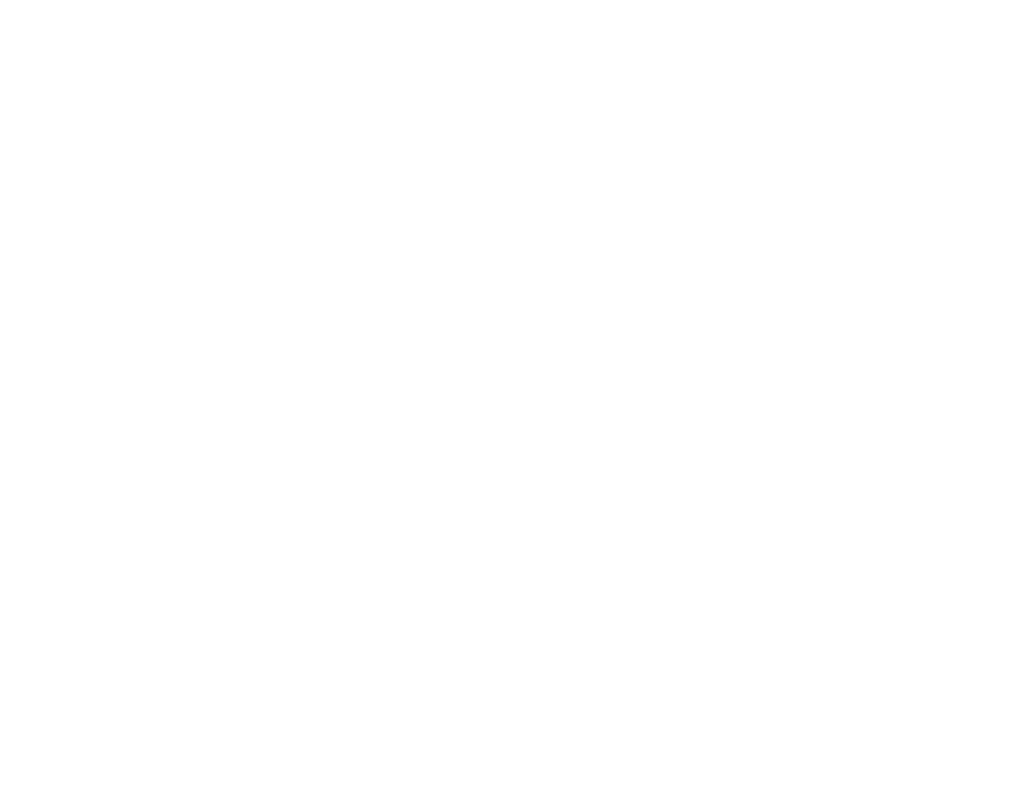
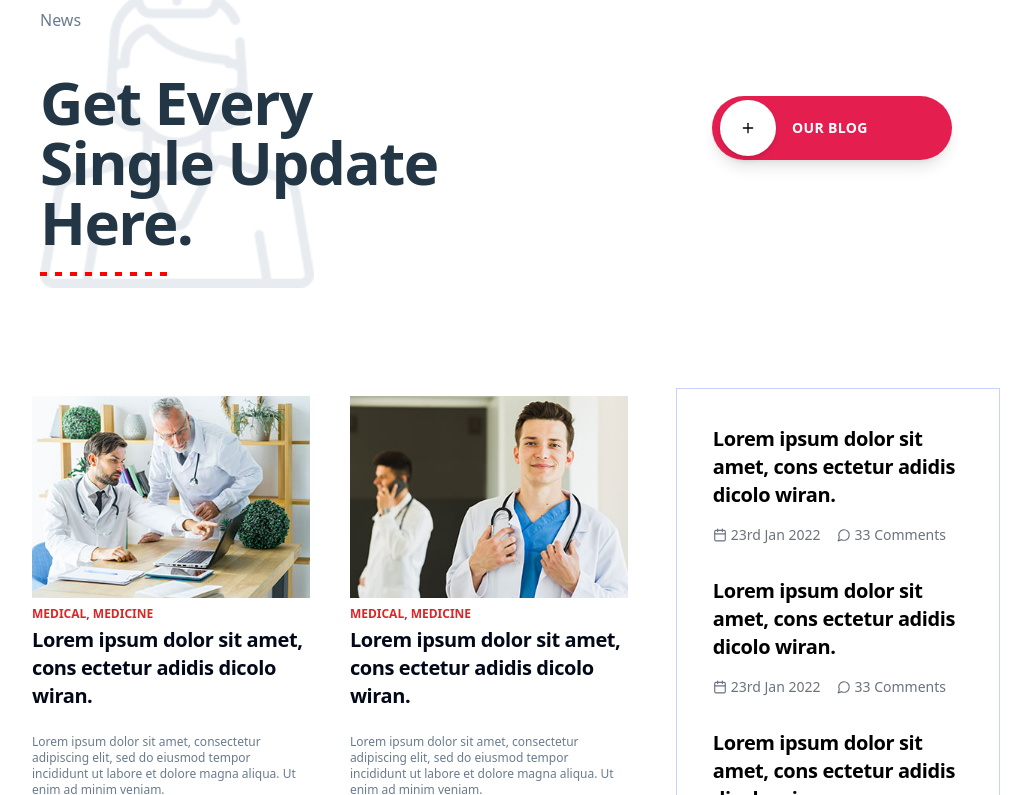
Before and after one commit to shokhsanam18/mediDove, a React (Vite) app: page / in a window 1280 px wide. Shown: the part 1185-1980 px from the top of the page, without its empty margins (144-1175 px from the left). Before the commit the page ends 1073 px from the top, so only its background shows below. Built offline with nearby package versions, Linux system fonts and the light colour scheme.

Commit message:
feat:news added

```diff
--- a/src/pages/Index/Index.jsx
+++ b/src/pages/Index/Index.jsx
@@ -1,9 +1,11 @@
 import React from "react";
 import { Departments } from "./Departments";
+import CombinedPage from "./News";
 
 export const Index = () => {
 
   return <>
   <Departments></Departments>
+  <CombinedPage></CombinedPage>
   </>;
 };
--- /dev/null
+++ b/src/pages/Index/News.jsx
@@ -0,0 +1,140 @@
+import Typography from "@/components/ui/Typography";
+import { Button } from "@/components/ui/button";
+import { Plus, Calendar, MessageCircle, Phone } from "lucide-react";
+import { Link } from "react-router-dom";
+import {
+  Card,
+  CardHeader,
+  CardTitle,
+  CardContent,
+  CardDescription,
+} from "@/components/ui/card";
+
+const NewsAppointment = () => {
+  return (
+    <div className="md:px-40 md:py-20">
+      <div className="flex items-center justify-between md:flex-row flex-col">
+        <div
+          className="h-[40vh] md:w-1/2 bg-contain bg-no-repeat sm:w-full"
+          style={{ backgroundImage: "url('/img/bgnurse.png')" }}
+        >
+          <Typography variant="p" className="py-10">
+            News
+          </Typography>
+          <Typography
+            variant="h2"
+            className="text-4xl sm:text-4xl md:text-6xl"
+          >
+            Get Every Single Update Here.
+          </Typography>
+          <div className="w-32 my-5 h-1 bg-[linear-gradient(to_right,red_50%,transparent_50%)] bg-[length:15px_100%]"></div>
+        </div>
+        <div className="hidden md:block">
+          <button className="flex items-center h-16 w-60 rounded-full bg-[#E51E50] text-white font-semibold shadow-lg hover:bg-[#8CB369] transition">
+            <span className="w-14 h-14 flex items-center justify-center bg-white text-black rounded-full border-2 border-white shadow-md ml-2">
+              <Plus size={16} />
+            </span>
+            <span className="ml-4 text-sm tracking-wide">OUR BLOG</span>
+          </button>
+        </div>
+      </div>
+    </div>
+  );
+};
+
+const MedicalCardsAppointment = () => {
+  const articles = [
+    {
+      id: 1,
+      image: "/img/blog-thumb-1.jpg",
+      categories: ["MEDICAL", "MEDICINE"],
+      title: "Lorem ipsum dolor sit amet, cons ectetur adidis dicolo wiran.",
+      description:
+        "Lorem ipsum dolor sit amet, consectetur adipiscing elit, sed do eiusmod tempor incididunt ut labore et dolore magna aliqua. Ut enim ad minim veniam.",
+    },
+    {
+      id: 2,
+      image: "/img/medcard.png",
+      categories: ["MEDICAL", "MEDICINE"],
+      title: "Lorem ipsum dolor sit amet, cons ectetur adidis dicolo wiran.",
+      description:
+        "Lorem ipsum dolor sit amet, consectetur adipiscing elit, sed do eiusmod tempor incididunt ut labore et dolore magna aliqua. Ut enim ad minim veniam.",
+    },
+  ];
+  return (
+    <div className="grid pl-8 grid-cols-1 md:grid-cols-2 gap-6 md:w-2/3">
+      {articles.map((article) => (
+        <Card key={article.id} className="p-2">
+          <img
+            className="w-full object-cover"
+            src={article.image}
+            alt="blog"
+          />
+          <CardHeader>
+            <h6 className="text-red-600 mb-1 text-xs font-semibold">
+              <Link to="/Blog">{article.categories.join(", ")}</Link>
+            </h6>
+            <CardTitle>
+              <h4 className="text-xl mb-4 hover:text-red-500 transition-colors duration-300">
+                <Link to="/Blog">{article.title}</Link>
+              </h4>
+            </CardTitle>
+          </CardHeader>
+          <CardContent>
+            <Typography variant="p" className={`text-xs`}>{article.description}</Typography>
+          </CardContent>
+        </Card>
+      ))}
+    </div>
+  );
+};
+
+const BlogCards = () => {
+  return (
+    <div className="border pr-8 border-indigo-300 border-opacity-60 p-9 md:w-1/3 w-full max-w-md mx-auto">
+      {[...Array(3)].map((_, index) => (
+        <Card key={index} className="mb-8">
+          <CardHeader className="mb-2">
+            <CardTitle>
+              <h4 className="text-xl text-black hover:text-red-500 transition-colors duration-300">
+                Lorem ipsum dolor sit amet, cons ectetur adidis dicolo wiran.
+              </h4>
+            </CardTitle>
+          </CardHeader>
+          <CardContent className="flex items-center text-sm text-gray-500 gap-4">
+            <div className="flex items-center gap-1">
+              <Calendar size={14} />
+              <span>23rd Jan 2022</span>
+            </div>
+            <div className="flex items-center gap-1">
+              <MessageCircle size={14} />
+              <span>33 Comments</span>
+            </div>
+          </CardContent>
+        </Card>
+      ))}
+    </div>
+  );
+};
+
+const CombinedPage = () => {
+  return (
+    <section className="flex flex-col px-6">
+      <NewsAppointment />
+      <div className="flex flex-col md:flex-row gap-10 p-5 md:px-28">
+        <MedicalCardsAppointment />
+        <BlogCards />
+      </div>
+      <div className="md:flex md:justify-end p-28 hidden ">
+        <button className="flex items-center h-16 w-60 rounded-full bg-[#8CB369] text-white font-semibold shadow-lg hover:bg-[#C71744] transition">
+          <span className="w-14 h-14 flex items-center justify-center bg-white text-black rounded-full border-2 border-white shadow-md ml-2">
+            <Phone size={16} />
+          </span>
+          <span className="ml-4 text-sm tracking-wide">MAKE CALL</span>
+        </button>
+      </div>
+    </section>
+  );
+};
+
+export default CombinedPage;
```
